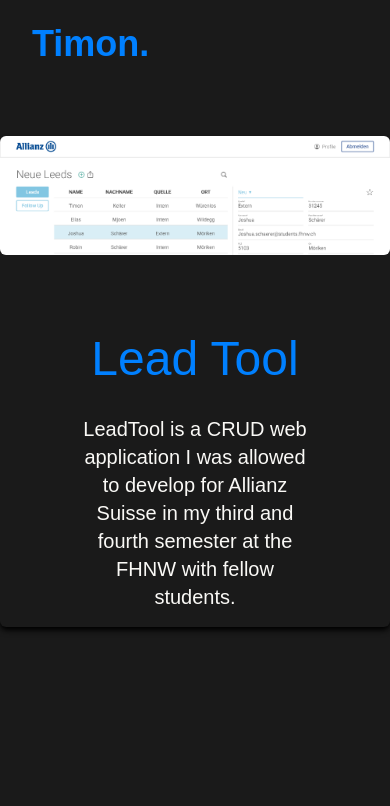
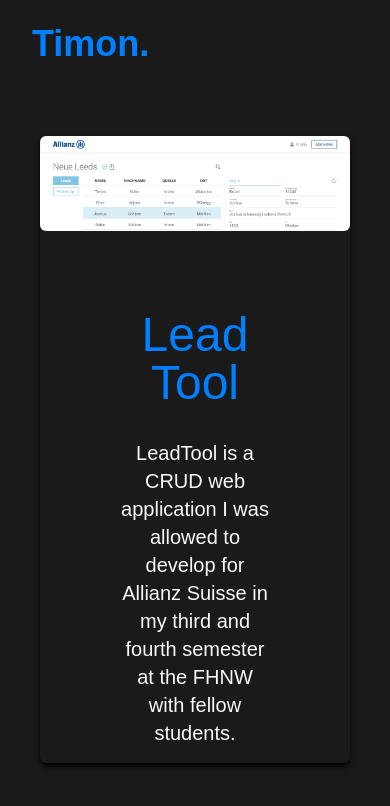
Before and after one commit to TimonKeller/Portfolio, a Next.js app: page /leadTool in a window 390 px wide. Shown: the top 806 px of the page. Built offline with nearby package versions, Linux system fonts and the light colour scheme.

Commit message:
Update leadTool.js

```diff
--- a/pages/leadTool.js
+++ b/pages/leadTool.js
@@ -2,7 +2,7 @@
 
 const leadTool = () => {
   return (
-    <div className='container mx-auto mb-8'>
+    <div className='container mx-auto mb-8 px-10 md:px-0'>
       <div className='flex flex-col shadow-md shadow-black rounded-md'>
         {<img src='/leadTool_cropped.png' className='rounded-md self-start'/>}
         <div className='px-20 mt-20'>
```
